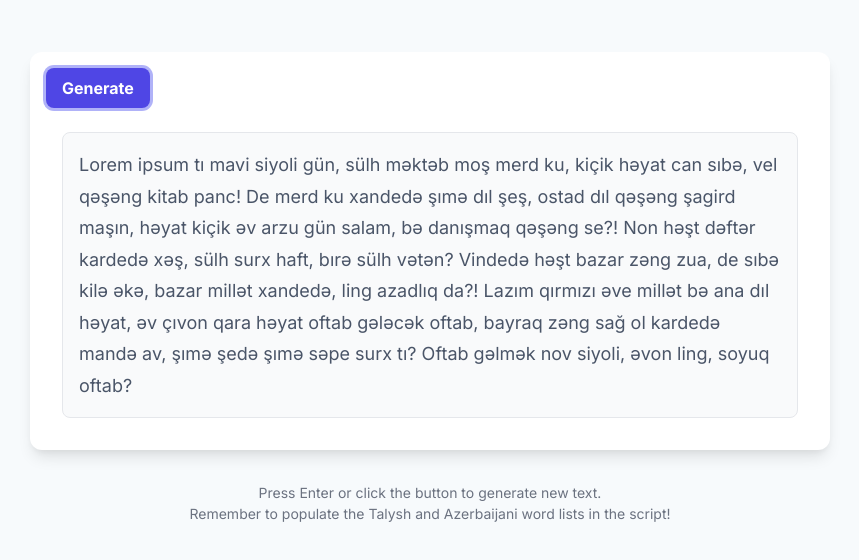
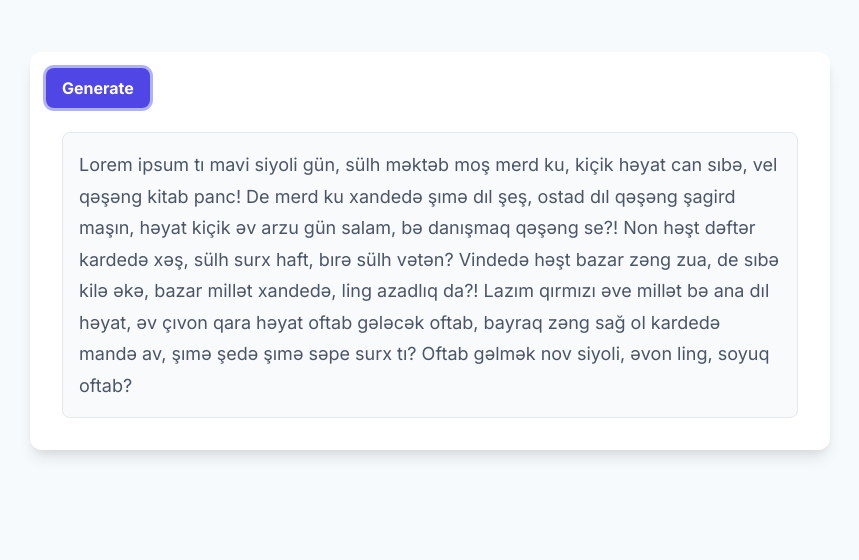
Before and after one commit to talyshipsum/talyshipsum.github.io, a website: page index.html in a window 1280 px wide. Shown: the whole page, without its empty margins (210-1069 px from the left). Drawn offline with nearby package versions, Linux system fonts and the light colour scheme.

Commit message:
Update index.html

```diff
--- a/index.html
+++ b/index.html
@@ -86,11 +86,6 @@
         <div class="word-container" id="word-container-id">
             </div>
     </div>
-
-    <footer class="footer">
-        <p>Press Enter or click the button to generate new text.</p>
-        <p>Remember to populate the Talysh and Azerbaijani word lists in the script!</p>
-    </footer>
 
     <script>
         // TalyshIpsum Object Definition
```
